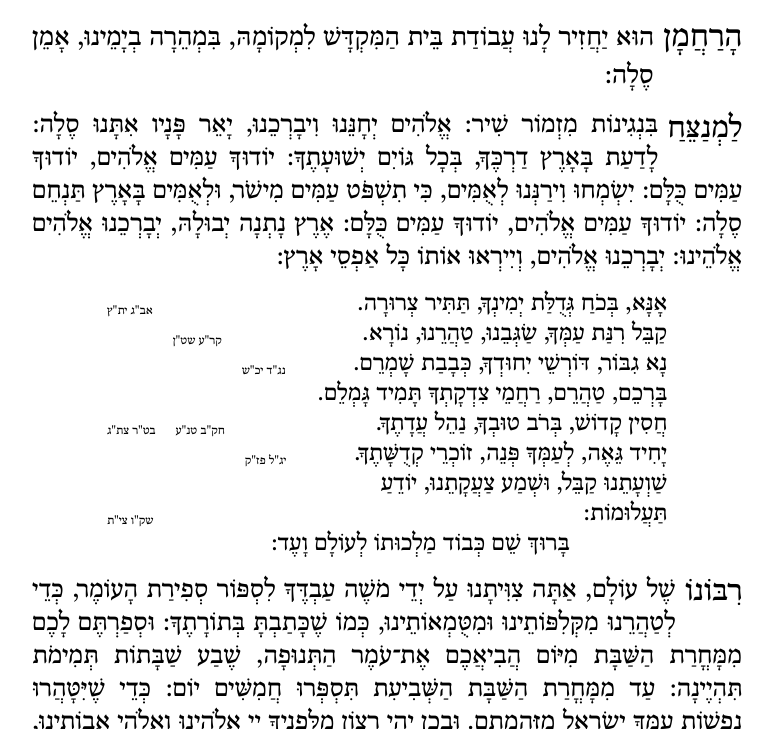
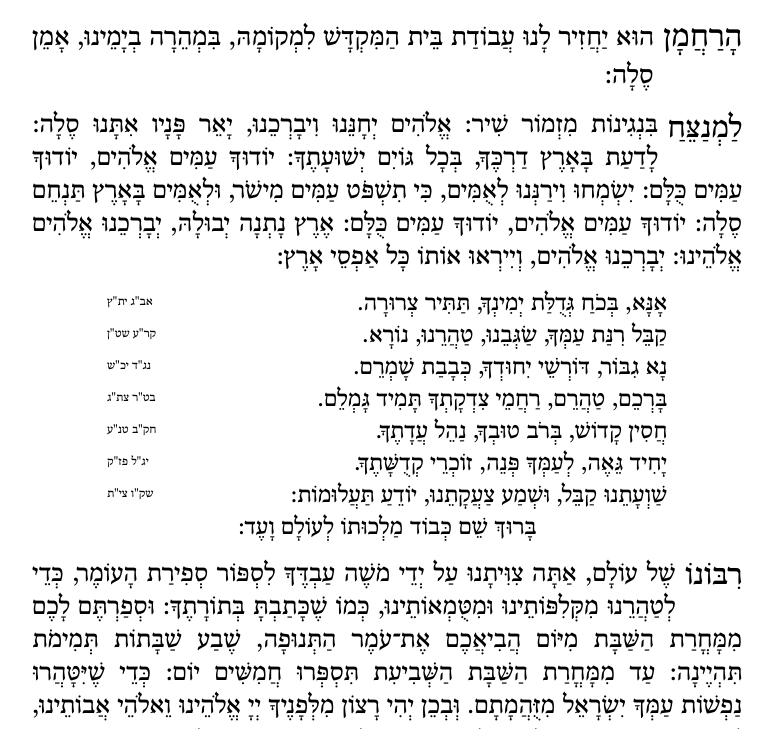
Before and after one commit to zvizvi/sefirat-haomer, a plain HTML site: page public/index.html in a window 1280 px wide. Shown: the part 493-1222 px from the top of the page, without its empty margins (253-1026 px from the left). Drawn offline with Linux system fonts and the light colour scheme; a web font is replaced by a local one.

Commit message:
Some fixes

```diff
--- a/public/index.html
+++ b/public/index.html
@@ -52,7 +52,7 @@
       <span class="bullet">•</span>
       <span class="hebrew-date"></span>
     </div>
-    <div class="no-omer">
+    <div class="no-omer" style="display: none;">
       (אין ספירת העומר היום)
     </div>
     <div class="content">
@@ -64,7 +64,7 @@
       <div class="omer">
         <span>הַיֹּום</span>
         <span class="day"></span>
-        <span class="week"></span>:
+        <span class="week"></span>
       </div>
       <div class="harachaman"><big>הָרַחֲמָן</big>
         הוּא יַחֲזִיר לָנוּ עֲבוֹדַת בֵּית הַמִּקְדָּשׁ לִמְקוֹמָהּ, בִּמְהֵרָה בְיָמֵינוּ, אָמֵן סֶלָה:</div>
@@ -72,13 +72,13 @@
         <big>לַמְנַצֵּחַ</big>
         בִּנְגִינוֹת מִזְמוֹר שִׁיר: אֱלֹהִים יְחָנֵּנוּ וִיבָרְכֵנוּ, יָאֵר פָּנָיו אִתָּנוּ סֶלָה: לָדַעַת בָּאָרֶץ דַרְכֶּךָ, בְּכָל גּוֹיִם יְשׁוּעָתֶךָ: יוֹדוּךָ עַמִּים אֱלֹהִים, יוֹדוּךָ עַמִּים כֻּלָּם: יִשְׂמְחוּ וִירַנְּנוּ לְאֻמִּים, כִּי תִשְׁפֹּט עַמִּים מִישֹׁר, וּלְאֻמִּים בָּאָרֶץ תַּנְחֵם סֶלָה: יוֹדוּךָ עַמִּים אֱלֹהִים, יוֹדוּךָ עַמִּים כֻּלָּם: אֶרֶץ נָתְנָה יְבוּלָהּ, יְבָרְכֵנוּ אֱלֹהִים אֱלֹהֵינוּ: יְבָרְכֵנוּ אֱלֹהִים, וְיִירְאוּ אוֹתוֹ כָּל אַפְסֵי אָרֶץ:</div>
       <div class="ana-bekoach">
-        <div>אָנָּא, בְּכֹחַ גְּדֻלַּת יְמִינְךָ, תַּתִּיר צְרוּרָה. <span>אב"ג ית"ץ</span></div>
-        <div>קַבֵּל רִנַּת עַמְּךָ, שַׂגְּבֵנוּ, טַהֲרֵנוּ, נוֹרָא. <span>קר"ע שט"ן</span></div>
-        <div>נָא גִבּוֹר, דּוֹרְשֵׁי יִחוּדְךָ, כְּבָבַת שָׁמְרֵם. <span>נג"ד יכ"ש</span></div>
-        <div>בָּרְכֵם, טַהֲרֵם, רַחֲמֵי צִדְקָתְךָ תָּמִיד גָּמְלֵם. <span>בט"ר צת"ג</span></div>
-        <div>חֲסִין קָדוֹשׁ, בְּרֹב טוּבְךָ, נַהֵל עֲדָתֶךָ. <span>חק"ב טנ"ע</span></div>
-        <div>יָחִיד גֵּאֶה, לְעַמְּךָ פְּנֵה, זוֹכְרֵי קְדֻשָּׁתֶךָ. <span>יג"ל פז"ק</span></div>
-        <div>שַׁוְעָתֵנוּ קַבֵּל, וּשְׁמַע צַעֲקָתֵנוּ, יוֹדֵעַ תַּעֲלוּמוֹת: <span>שק"ו צי"ת</span></div>
+        <div class="row">אָנָּא, בְּכֹחַ גְּדֻלַּת יְמִינְךָ, תַּתִּיר צְרוּרָה. <span>אב"ג ית"ץ</span></div>
+        <div class="row">קַבֵּל רִנַּת עַמְּךָ, שַׂגְּבֵנוּ, טַהֲרֵנוּ, נוֹרָא. <span>קר"ע שט"ן</span></div>
+        <div class="row">נָא גִבּוֹר, דּוֹרְשֵׁי יִחוּדְךָ, כְּבָבַת שָׁמְרֵם. <span>נג"ד יכ"ש</span></div>
+        <div class="row">בָּרְכֵם, טַהֲרֵם, רַחֲמֵי צִדְקָתְךָ תָּמִיד גָּמְלֵם. <span>בט"ר צת"ג</span></div>
+        <div class="row">חֲסִין קָדוֹשׁ, בְּרֹב טוּבְךָ, נַהֵל עֲדָתֶךָ. <span>חק"ב טנ"ע</span></div>
+        <div class="row">יָחִיד גֵּאֶה, לְעַמְּךָ פְּנֵה, זוֹכְרֵי קְדֻשָּׁתֶךָ. <span>יג"ל פז"ק</span></div>
+        <div class="row">שַׁוְעָתֵנוּ קַבֵּל, וּשְׁמַע צַעֲקָתֵנוּ, יוֹדֵעַ תַּעֲלוּמוֹת: <span>שק"ו צי"ת</span></div>
         <div class="center">בָּרוּךְ שֵׁם כְּבוֹד מַלְכוּתוֹ לְעוֹלָם וָעֶד:</div>
       </div>
       <div class="ribono">
--- a/public/script.js
+++ b/public/script.js
@@ -34,6 +34,10 @@ $(document).ready(function () {
 
     todayHebrew = todayHebrewObj.toString('h');
     todayOmer = todayHebrewObj.omer();
+    if (!todayOmer) {
+      $('.no-omer').show();
+      todayOmer = 1;
+    }
 
     var weekDay = isAfterSunset || today.hour() < 5 ? 'אור ל' : '';
     weekDay += 'יום ' + today.format('dddd');
@@ -122,16 +126,6 @@ $(document).ready(function () {
     $('.sefira').text(todaySefira);
   }
 
-  function toggleNoOmer () {
-    if (!todayOmer) {
-      $('.content').hide();
-      $('.no-omer').show();
-    } else {
-      $('.content').show();
-      $('.no-omer').hide();
-    }
-  }
-
   function lagBaomer () {
     if (todayOmer === 33) {
       $('.header').prepend('<span class="lag-baomer"><span class="fire">🔥</span> ל"ג בעומר</span>');
@@ -139,7 +133,6 @@ $(document).ready(function () {
   }
 
   setupDate();
-  toggleNoOmer();
   writeDays();
   writeWeeks();
   writeSefira();
--- a/public/style.css
+++ b/public/style.css
@@ -123,14 +123,20 @@ body {
   margin: 0 auto 16px;
 }
 
+.content .ana-bekoach .row {
+  display: block;
+  padding-left: 55px;
+  position: relative;
+  margin-bottom: 2px;
+  clear: both;
+}
+
 .content .ana-bekoach span {
-  display: inline-block;
-  float: left;
+  position: absolute;
+  left: 0;
+  bottom: 1px;
   font-size: 12px;
   line-height: 32px;
-  padding-top: 6px;
-  padding-right: 20px;
-  height: 35px;
 }
 
 .content .ribono {
```
